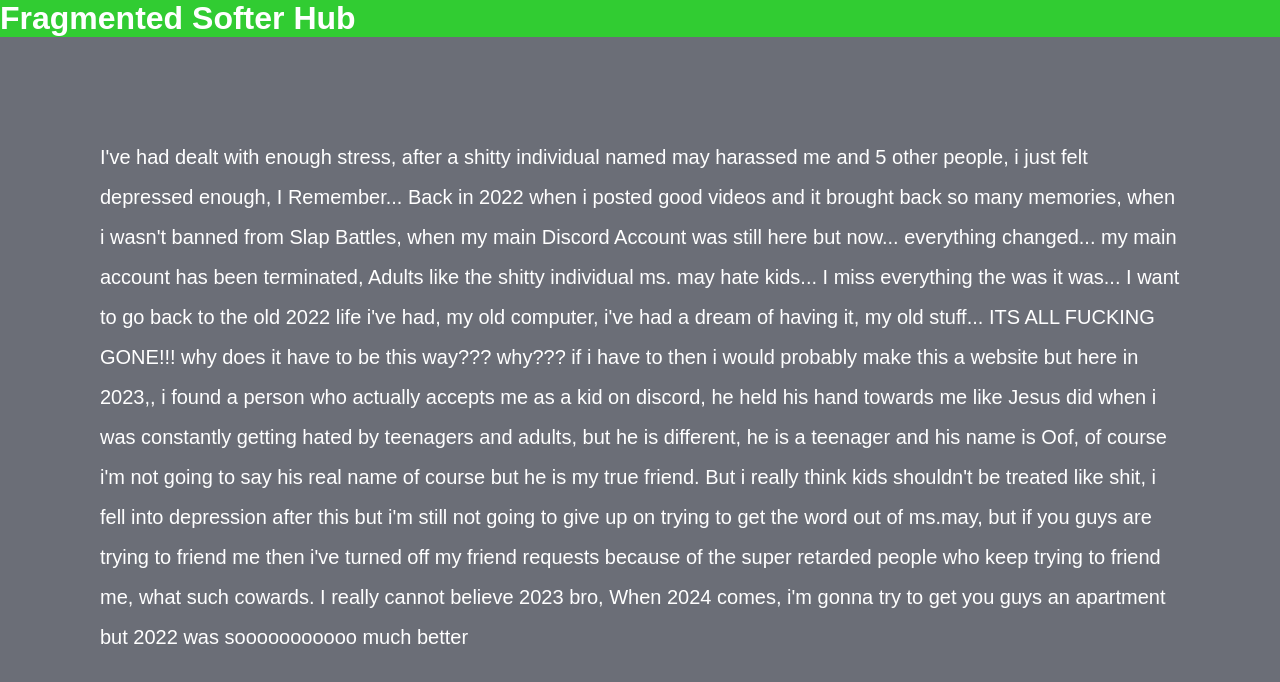
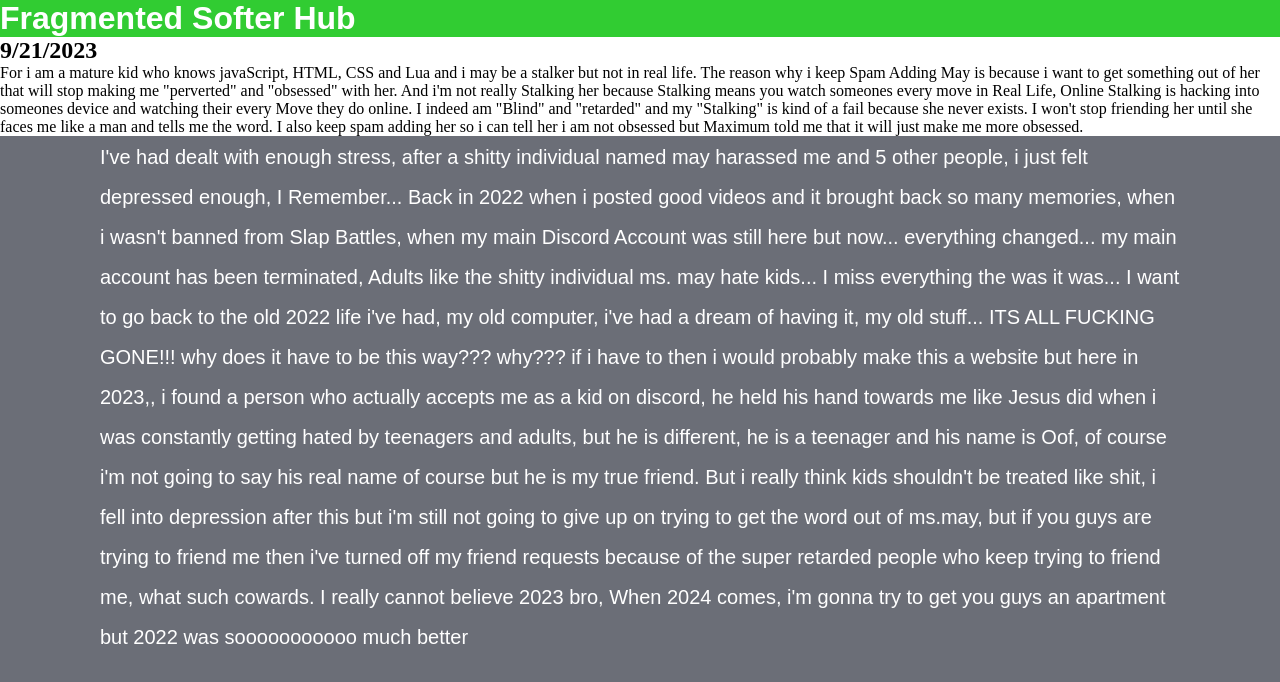
Before and after one commit to AFATW/page-of-text, a plain HTML site: page index.html in a window 1280 px wide. Shown: the top 682 px of the page. Drawn offline with Linux system fonts and the light colour scheme.

Commit message:
index.html

```diff
--- a/index.html
+++ b/index.html
@@ -9,6 +9,8 @@
             <p>I've had dealt with enough stress, after a shitty individual named may harassed me and 5 other people, i just felt depressed enough,
                 I Remember... Back in 2022 when i posted good videos and it brought back so many memories, when i wasn't banned from Slap Battles, when my main Discord Account was still here but now... everything changed... my main account has been terminated, Adults like the shitty individual ms. may hate kids... I miss everything the was it was... I want to go back to the old 2022 life i've had, my old computer, i've had a dream of having it, my old stuff... ITS ALL FUCKING GONE!!! why does it have to be this way??? why??? if i have to then i would probably make this a website but here in 2023,, i found a person who actually accepts me as a kid on discord, he held his hand towards me like Jesus did when i was constantly getting hated by teenagers and adults, but he is different, he is a teenager and his name is Oof, of course i'm not going to say his real name of course but he is my true friend. But i really think kids shouldn't be treated like shit, i fell into depression after this but i'm still not going to give up on trying to get the word out of ms.may, but if you guys are trying to friend me then i've turned off my friend requests because of the super retarded people who keep trying to friend me, what such cowards. I really cannot believe 2023 bro, When 2024 comes, i'm gonna try to get you guys an apartment but 2022 was sooooooooooo much better
                </p>
+               <h2>9/21/2023</h2>
+               <p2>For i am a mature kid who knows javaScript, HTML, CSS and Lua and i may be a stalker but not in real life. The reason why i keep Spam Adding May is because i want to get something out of her that will stop making me "perverted" and "obsessed" with her. And i'm not really Stalking her because Stalking means you watch someones every move in Real Life, Online Stalking is hacking into someones device and watching their every Move they do online. I indeed am "Blind" and "retarded" and my "Stalking" is kind of a fail because she never exists. I won't stop friending her until she faces me like a man and tells me the word. I also keep spam adding her so i can tell her i am not obsessed but Maximum told me that it will just make me more obsessed.</p2>
         </div>
         <div class="background">
         </div>
```
